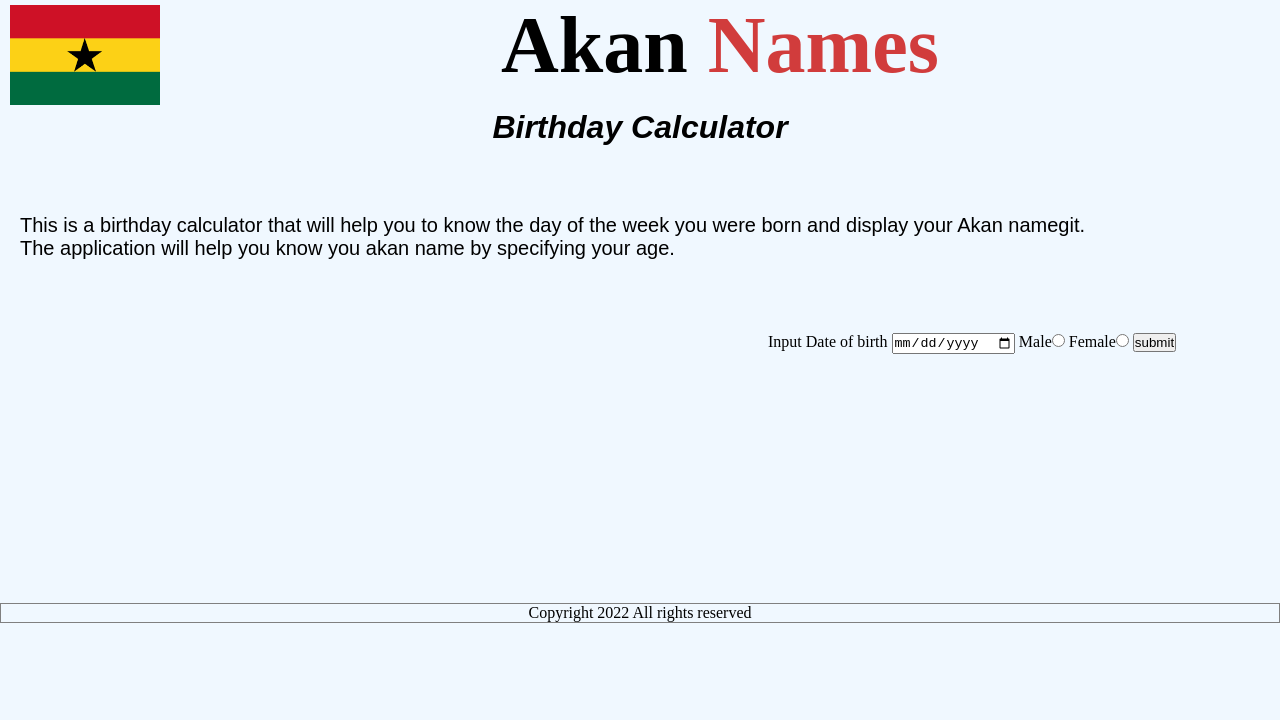
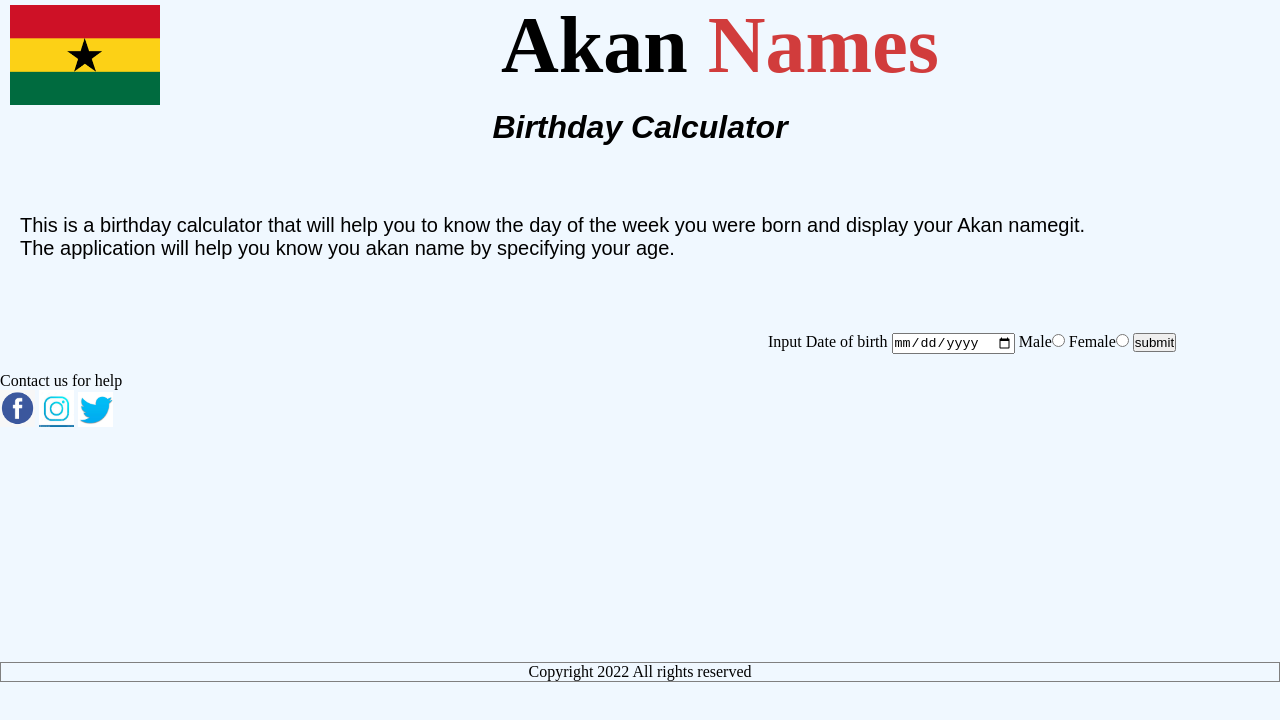
Before and after one commit to Teresiah-cpu/Birthday-Calculator, a plain HTML site: page index.html in a window 1280 px wide. Drawn offline with Linux system fonts and the light colour scheme.

Commit message:
add contact us icons

```diff
--- a/index.html
+++ b/index.html
@@ -100,9 +100,16 @@
         </form>
     </div>
     <div class="output"></div>
+    <div class="contactus">
+        <p>Contact us for help </p>
+        <img src="images/facebookvec.png" alt="gmailicon" width="35px">
+        <img src="images/instagramvec.jpeg" alt="gmailicon" width="35px">
+        <img src="images/twittervec.jpeg" alt="gmailicon" width="35px">
+    </div>
     <div class="copyright">
         <p>Copyright 2022 All rights reserved</p>
     </div>
+
     <script src="script.js"></script>
 </body>
 </html>
```
Also changed, not shown: images/facebookvec.png (added), images/instagramvec.jpeg (added), images/twittervec.jpeg (added), twittervec.jpeg (added).
